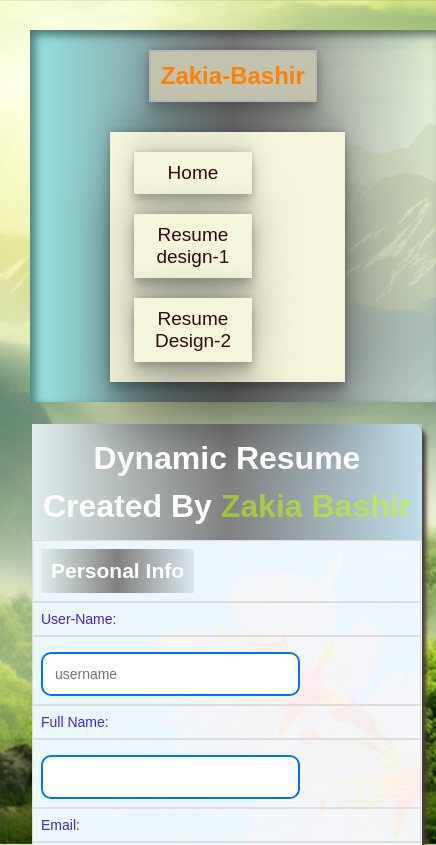
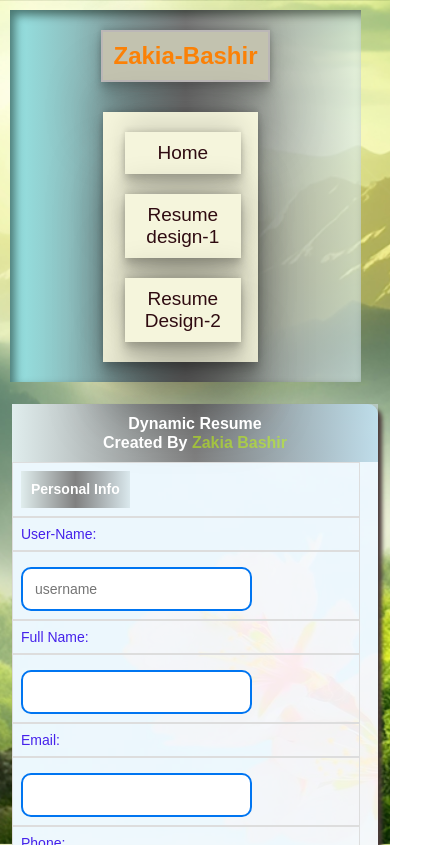
Before and after one commit to zakiabashir/zakia-mile5, a plain HTML site: page design1/index.html in a window 390 px wide. Shown: the top 845 px of the page, 436 px wide, since content can reach past the window. Drawn offline with Linux system fonts and the light colour scheme.

Commit message:
push my code

```diff
--- a/design1/style.css
+++ b/design1/style.css
@@ -1,11 +1,28 @@
 /* General Styles */
+* {
+    margin: 0;
+    padding: 0;
+    box-sizing: border-box;
+    font-family: "Poppins", sans-serif;
+  }
+/* Apply these to the body to remove any extra space on small screens */
 body {
+    margin: 0;
+    padding: 0;
     overflow-x: hidden;
+}
+
+/* Main container for the resume content */
+.resume-container {
+    max-width: 100%;
+    padding: 16px;
+    box-sizing: border-box;
+    margin: 0 auto;
+}
+
+body {
     font-family: Arial, sans-serif;
-    margin: 0;
     color: white;
-    padding: 20px;
-    height: 100vh;
       background-image: url(nature.jpg);
      /* Replace with your background image path */
     background-size: cover;
@@ -265,13 +282,35 @@ textarea {
 
 
 /* Responsive Design for Tablets */
+
+/* Responsive adjustments */
+@media (max-width: 768px) {
+    /* Reduce padding and margin for smaller screens */
+    .resume-container {
+        padding: 8px;
+    }
+
+    /* Ensure text and images scale down on smaller screens */
+    h1, h2, h3, p {
+        font-size: 1em;
+        line-height: 1.2;
+    }
+
+    img {
+        max-width: 100%;
+        height: auto;
+    }
+}
 /* header media query */
 @media (max-width: 768px) {
     header {
-        width: 100%;
+        width: 90%;
         flex-direction: column;
         align-items: center;
-        padding: 20px 2%;
+        justify-items: center;
+        justify-content: center;
+        padding: 20px ;
+        margin-left: 10px;
     }
     .logo {
         font-size: 28px;
@@ -286,7 +325,7 @@ textarea {
       margin-left: 2%;
         text-align: center;
         padding: 0px 20px;
-        width: 50%;
+        width: 100%;
     }
   }
   @media (max-width: 768px) {
```
Also changed, not shown: design1/index.html (+1 -1 lines).
